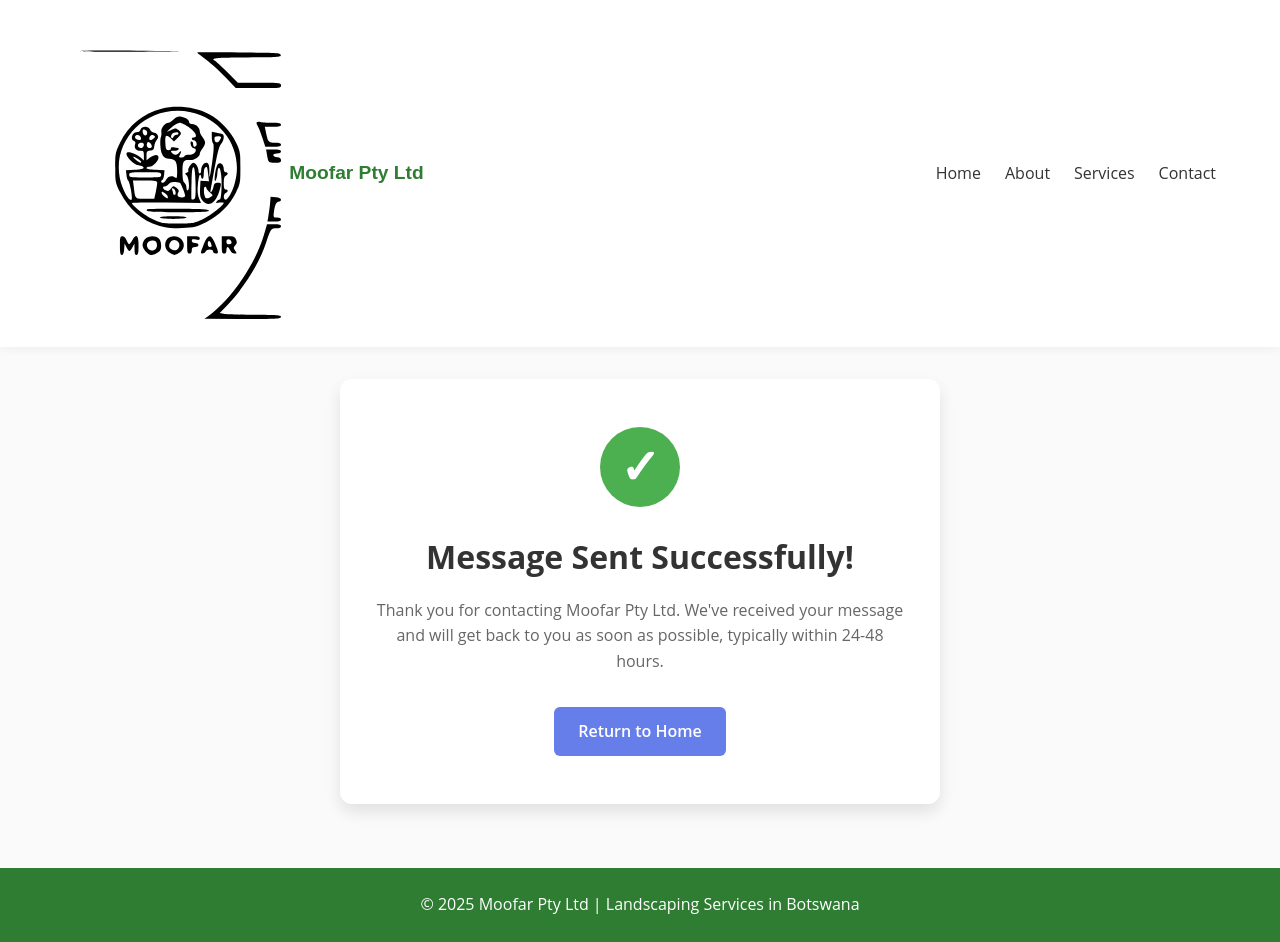
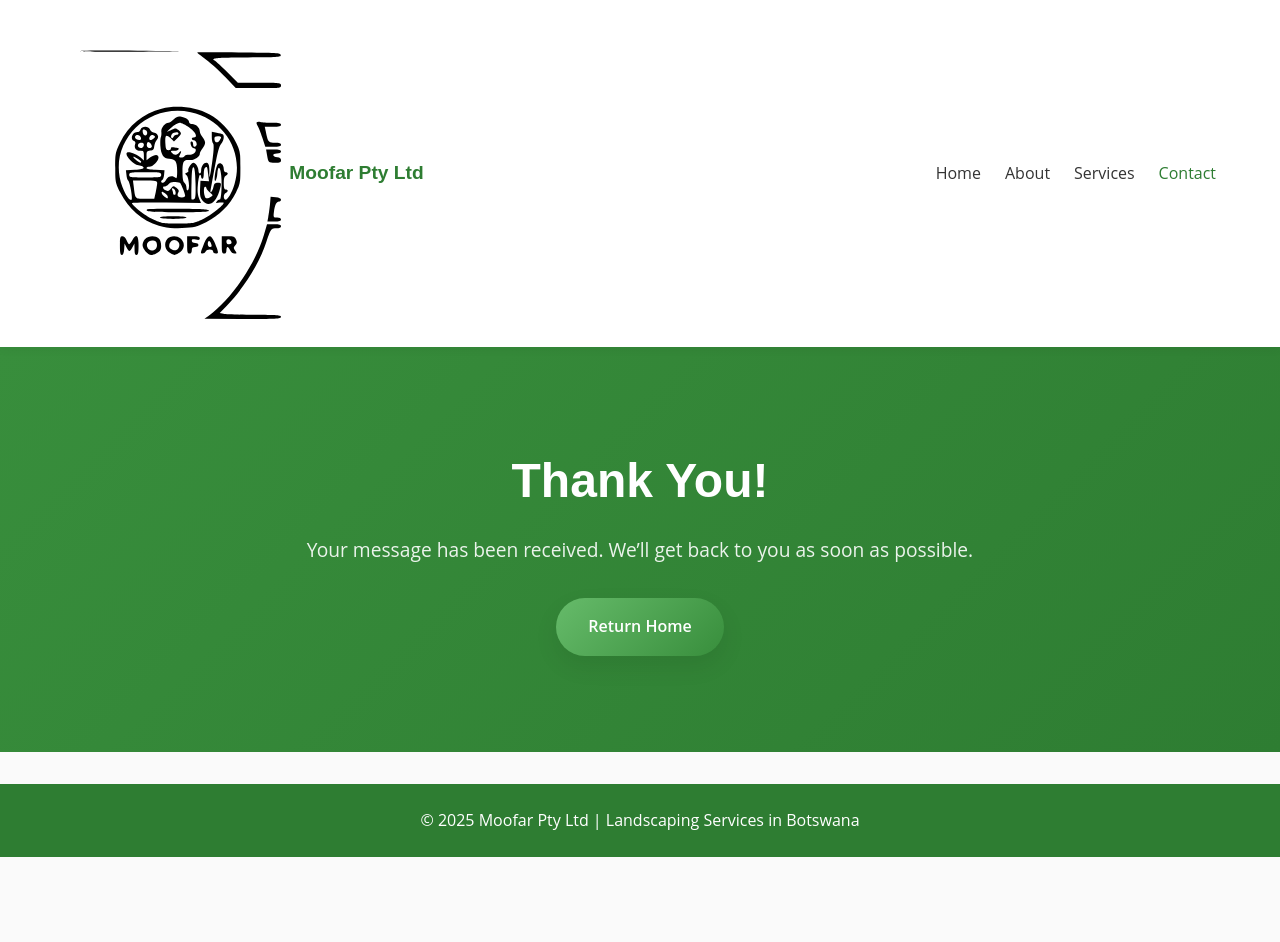
Before and after one commit to tmosimanyana/moofarsite, a plain HTML site: page public/success.html in a window 1280 px wide. After the commit the page ends 857 px from the top, so only its background shows below. Drawn offline with Linux system fonts and the light colour scheme.

Commit message:
update these files

```diff
--- a/public/success.html
+++ b/public/success.html
@@ -3,71 +3,9 @@
 <head>
   <meta charset="utf-8" />
   <meta name="viewport" content="width=device-width,initial-scale=1" />
-  <title>Message Sent | Moofar Pty Ltd</title>
-  <meta name="description" content="Thank you for contacting Moofar Pty Ltd." />
+  <title>Thank You | Moofar Pty Ltd</title>
+  <meta name="description" content="Thank you for contacting Moofar Pty Ltd. We’ll get back to you soon." />
   <link rel="stylesheet" href="css/moofar.css" />
-  <style>
-    .success-container {
-      min-height: 60vh;
-      display: flex;
-      align-items: center;
-      justify-content: center;
-      padding: 2rem 1rem;
-      text-align: center;
-    }
-    .success-content {
-      max-width: 600px;
-      background: white;
-      padding: 3rem 2rem;
-      border-radius: 12px;
-      box-shadow: 0 8px 16px rgba(0,0,0,0.1);
-    }
-    .success-icon {
-      width: 80px;
-      height: 80px;
-      background: #4CAF50;
-      border-radius: 50%;
-      display: flex;
-      align-items: center;
-      justify-content: center;
-      margin: 0 auto 1.5rem;
-      animation: scaleIn 0.5s ease-out;
-    }
-    .success-icon::after {
-      content: '✓';
-      color: white;
-      font-size: 3rem;
-      font-weight: bold;
-    }
-    .success-content h1 {
-      font-size: 2rem;
-      margin-bottom: 1rem;
-      color: #333;
-    }
-    .success-content p {
-      color: #666;
-      line-height: 1.6;
-      margin-bottom: 2rem;
-    }
-    .back-button {
-      display: inline-block;
-      background: #667eea;
-      color: white;
-      padding: 0.75rem 1.5rem;
-      border-radius: 6px;
-      text-decoration: none;
-      font-weight: 600;
-      transition: background 0.3s;
-    }
-    .back-button:hover {
-      background: #5568d3;
-    }
-    @keyframes scaleIn {
-      0% { transform: scale(0); opacity: 0; }
-      50% { transform: scale(1.1); }
-      100% { transform: scale(1); opacity: 1; }
-    }
-  </style>
 </head>
 <body>
 <header>
@@ -81,7 +19,7 @@
         <li><a href="index.html">Home</a></li>
         <li><a href="about.html">About</a></li>
         <li><a href="services.html">Services</a></li>
-        <li><a href="contact.html">Contact</a></li>
+        <li><a href="contact.html" class="active">Contact</a></li>
       </ul>
     </nav>
     <button class="menu-btn" onclick="toggleMenu()" aria-expanded="false" aria-label="Toggle navigation menu">☰</button>
@@ -89,14 +27,13 @@
 </header>
 
 <main>
-  <div class="success-container">
-    <div class="success-content">
-      <div class="success-icon"></div>
-      <h1>Message Sent Successfully!</h1>
-      <p>Thank you for contacting Moofar Pty Ltd. We've received your message and will get back to you as soon as possible, typically within 24-48 hours.</p>
-      <a href="index.html" class="back-button">Return to Home</a>
+  <section class="services-hero" data-animate>
+    <div class="container">
+      <h1>Thank You!</h1>
+      <p>Your message has been received. We’ll get back to you as soon as possible.</p>
+      <a href="index.html" class="cta-button">Return Home</a>
     </div>
-  </div>
+  </section>
 </main>
 
 <footer>
@@ -106,6 +43,8 @@
 </footer>
 
 <script src="js/moofar.js" defer></script>
-<script>document.getElementById('year').textContent = new Date().getFullYear();</script>
+<script>
+  document.getElementById('year').textContent = new Date().getFullYear();
+</script>
 </body>
 </html>
```
Also changed, not shown: netlify.toml.
